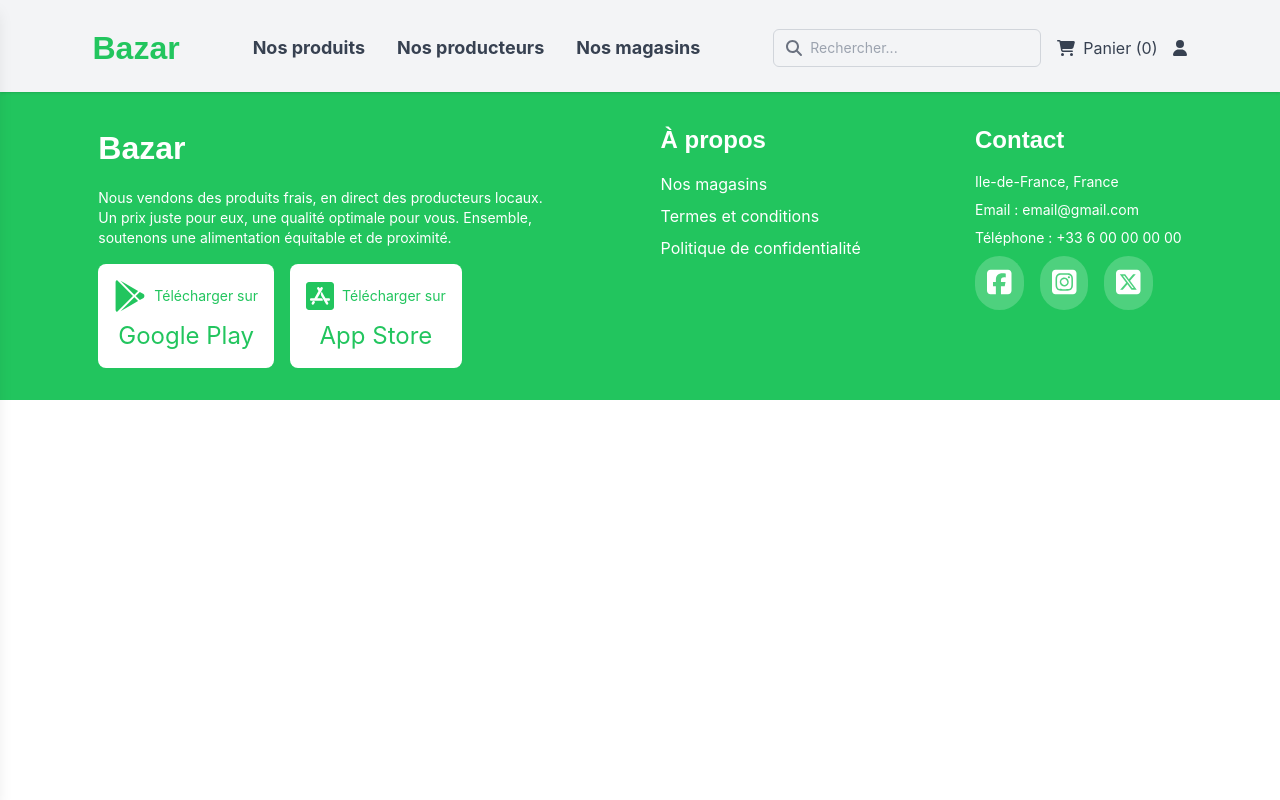
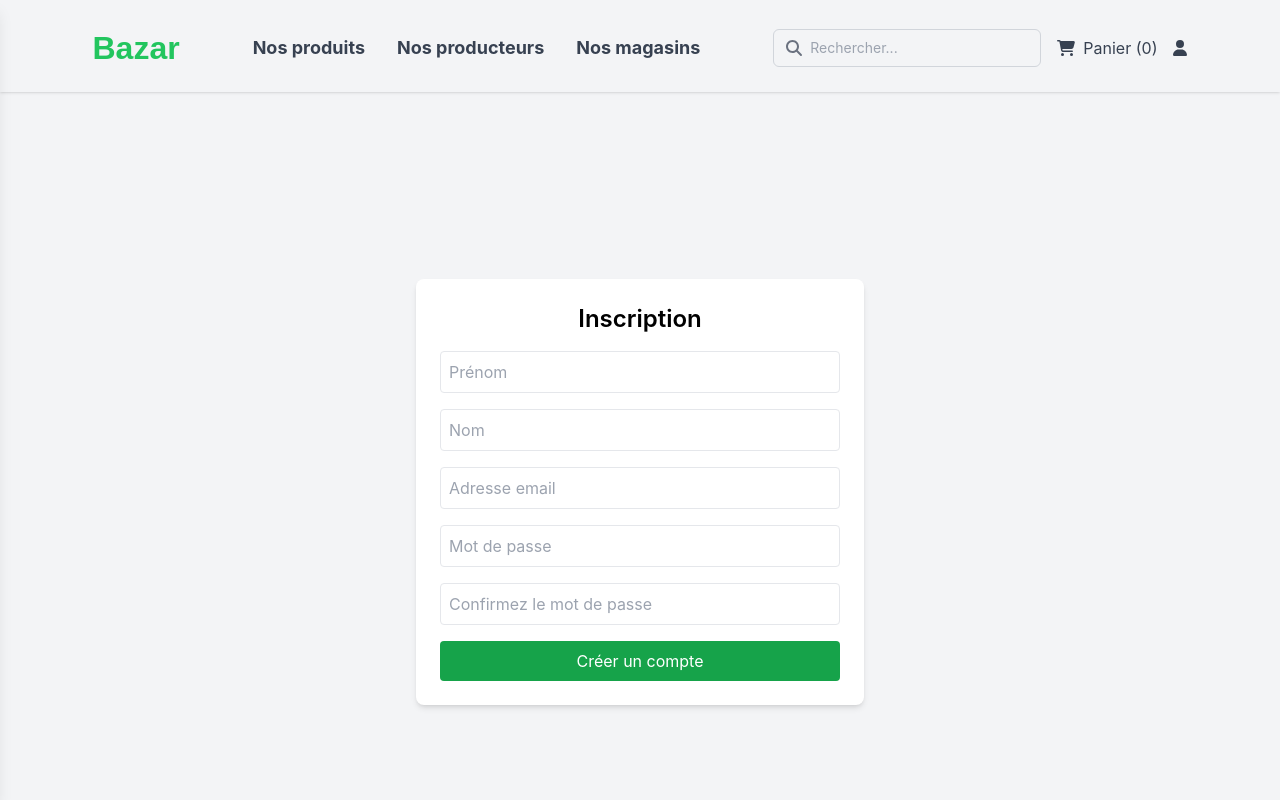
Before and after one commit to Sushib08/bazar, a React (Create React App) app in the folder client/: page /inscription in a window 1280 px wide. Shown: the top 800 px of the page. Built offline with nearby package versions, Linux system fonts and the light colour scheme.

Commit message:
feat(auth): add login and signup pages with form validation (front)

```diff
--- a/client/src/App.tsx
+++ b/client/src/App.tsx
@@ -5,16 +5,20 @@ import Home from "./pages/Home";
 import Footer from "./components/sections/Footer";
 import LocalProducers from "./pages/LocalProducers";
 import Products from "./pages/Products";
+import Connexion from "./pages/Connexion";
+import Inscription from "./pages/Inscription";
 
 const App: React.FC = () => {
   return (
     <Router>
       <Header />
-      <main className="">
+      <main>
         <Routes>
           <Route path="/" element={<Home />} />
           <Route path="/produits" element={<Products />} />
           <Route path="/producteurs" element={<LocalProducers />} />
+          <Route path="/connexion" element={<Connexion />} />
+          <Route path="/inscription" element={<Inscription />} />
         </Routes>
       </main>
       <Footer />
--- a/client/src/components/elements/ConnexionButton.tsx
+++ b/client/src/components/elements/ConnexionButton.tsx
@@ -1,10 +1,20 @@
 import React from "react";
 import { FontAwesomeIcon } from "@fortawesome/react-fontawesome";
 import { faUser } from "@fortawesome/free-solid-svg-icons";
+import { useNavigate } from "react-router-dom";
 
 const ConnexionButton = () => {
+  const navigate = useNavigate();
+
+  const handleClick = () => {
+    navigate("/connexion");
+  };
+
   return (
-    <button className="text-gray-700">
+    <button
+      className="text-gray-700 hover:text-green-600"
+      onClick={handleClick}
+    >
       <FontAwesomeIcon icon={faUser} />
     </button>
   );
--- /dev/null
+++ b/client/src/components/sections/SignupForm.tsx
@@ -0,0 +1,117 @@
+import React, { useState } from "react";
+
+const SignupForm: React.FC = () => {
+  const [formData, setFormData] = useState({
+    firstName: "",
+    lastName: "",
+    email: "",
+    password: "",
+    confirmPassword: "",
+  });
+
+  const [errors, setErrors] = useState<{ [key: string]: string }>({});
+
+  const handleChange = (e: React.ChangeEvent<HTMLInputElement>) => {
+    setFormData({ ...formData, [e.target.name]: e.target.value });
+  };
+
+  const validate = () => {
+    const newErrors: { [key: string]: string } = {};
+    if (!formData.firstName) newErrors.firstName = "First name is required.";
+    if (!formData.lastName) newErrors.lastName = "Last name is required.";
+    if (!formData.email) newErrors.email = "Email is required.";
+    if (!formData.password) newErrors.password = "Password is required.";
+    if (formData.password !== formData.confirmPassword) {
+      newErrors.confirmPassword = "Passwords do not match.";
+    }
+    return newErrors;
+  };
+
+  const handleSubmit = (e: React.FormEvent) => {
+    e.preventDefault();
+    const validationErrors = validate();
+    if (Object.keys(validationErrors).length > 0) {
+      setErrors(validationErrors);
+    } else {
+      setErrors({});
+      console.log("Form submitted:", formData);
+      // Ajoute ici l'appel à ton backend si besoin
+    }
+  };
+
+  return (
+    <form
+      onSubmit={handleSubmit}
+      className="max-w-md mx-auto p-6 bg-white shadow-md rounded-lg space-y-4"
+    >
+      <h2 className="text-2xl font-semibold text-center">Sign Up</h2>
+
+      <input
+        type="text"
+        name="firstName"
+        placeholder="First Name"
+        value={formData.firstName}
+        onChange={handleChange}
+        className="w-full border p-2 rounded"
+      />
+      {errors.firstName && (
+        <p className="text-red-500 text-sm">{errors.firstName}</p>
+      )}
+
+      <input
+        type="text"
+        name="lastName"
+        placeholder="Last Name"
+        value={formData.lastName}
+        onChange={handleChange}
+        className="w-full border p-2 rounded"
+      />
+      {errors.lastName && (
+        <p className="text-red-500 text-sm">{errors.lastName}</p>
+      )}
+
+      <input
+        type="email"
+        name="email"
+        placeholder="Email Address"
+        value={formData.email}
+        onChange={handleChange}
+        className="w-full border p-2 rounded"
+      />
+      {errors.email && <p className="text-red-500 text-sm">{errors.email}</p>}
+
+      <input
+        type="password"
+        name="password"
+        placeholder="Password"
+        value={formData.password}
+        onChange={handleChange}
+        className="w-full border p-2 rounded"
+      />
+      {errors.password && (
+        <p className="text-red-500 text-sm">{errors.password}</p>
+      )}
+
+      <input
+        type="password"
+        name="confirmPassword"
+        placeholder="Confirm Password"
+        value={formData.confirmPassword}
+        onChange={handleChange}
+        className="w-full border p-2 rounded"
+      />
+      {errors.confirmPassword && (
+        <p className="text-red-500 text-sm">{errors.confirmPassword}</p>
+      )}
+
+      <button
+        type="submit"
+        className="w-full bg-green-600 text-white py-2 rounded hover:bg-green-700 transition"
+      >
+        Register
+      </button>
+    </form>
+  );
+};
+
+export default SignupForm;
--- /dev/null
+++ b/client/src/pages/Connexion.tsx
@@ -0,0 +1,63 @@
+import React, { useState } from "react";
+import { Link } from "react-router-dom";
+
+const Connexion: React.FC = () => {
+  const [email, setEmail] = useState("");
+  const [password, setPassword] = useState("");
+  const [error, setError] = useState("");
+
+  const handleSubmit = (e: React.FormEvent) => {
+    e.preventDefault();
+    if (!email || !password) {
+      setError("Veuillez remplir tous les champs.");
+      return;
+    }
+    setError("");
+    console.log("Connexion avec :", { email, password });
+  };
+
+  return (
+    <div className="min-h-screen flex items-center justify-center bg-gray-100">
+      <form
+        onSubmit={handleSubmit}
+        className="w-full max-w-sm p-6 bg-white rounded-lg shadow-md space-y-4"
+      >
+        <h2 className="text-2xl font-bold text-center">Connexion</h2>
+
+        <input
+          type="email"
+          placeholder="Adresse email"
+          value={email}
+          onChange={(e) => setEmail(e.target.value)}
+          className="w-full border p-2 rounded"
+        />
+
+        <input
+          type="password"
+          placeholder="Mot de passe"
+          value={password}
+          onChange={(e) => setPassword(e.target.value)}
+          className="w-full border p-2 rounded"
+        />
+
+        {error && <p className="text-red-500 text-sm">{error}</p>}
+
+        <button
+          type="submit"
+          className="w-full bg-green-600 text-white py-2 rounded hover:bg-green-700 transition"
+        >
+          Se connecter
+        </button>
+
+        <p className="text-sm text-center">
+          Pas encore de compte ?{" "}
+          <Link to="/inscription" className="text-green-600 hover:underline">
+            Créer un compte
+          </Link>
+        </p>
+      </form>
+    </div>
+  );
+};
+
+export default Connexion;
--- /dev/null
+++ b/client/src/pages/Inscription.tsx
@@ -0,0 +1,119 @@
+import React, { useState } from "react";
+
+const Inscription: React.FC = () => {
+  const [formData, setFormData] = useState({
+    firstName: "",
+    lastName: "",
+    email: "",
+    password: "",
+    confirmPassword: "",
+  });
+
+  const [errors, setErrors] = useState<{ [key: string]: string }>({});
+
+  const handleChange = (e: React.ChangeEvent<HTMLInputElement>) => {
+    setFormData({ ...formData, [e.target.name]: e.target.value });
+  };
+
+  const validate = () => {
+    const newErrors: { [key: string]: string } = {};
+    if (!formData.firstName) newErrors.firstName = "First name is required.";
+    if (!formData.lastName) newErrors.lastName = "Last name is required.";
+    if (!formData.email) newErrors.email = "Email is required.";
+    if (!formData.password) newErrors.password = "Password is required.";
+    if (formData.password !== formData.confirmPassword) {
+      newErrors.confirmPassword = "Passwords do not match.";
+    }
+    return newErrors;
+  };
+
+  const handleSubmit = (e: React.FormEvent) => {
+    e.preventDefault();
+    const validationErrors = validate();
+    if (Object.keys(validationErrors).length > 0) {
+      setErrors(validationErrors);
+    } else {
+      setErrors({});
+      console.log("Inscription réussie avec :", formData);
+      // Appel API ou redirection ici
+    }
+  };
+
+  return (
+    <div className="min-h-screen flex items-center justify-center bg-gray-100">
+      <form
+        onSubmit={handleSubmit}
+        className="max-w-md w-full p-6 bg-white shadow-md rounded-lg space-y-4"
+      >
+        <h2 className="text-2xl font-semibold text-center">Inscription</h2>
+
+        <input
+          type="text"
+          name="firstName"
+          placeholder="Prénom"
+          value={formData.firstName}
+          onChange={handleChange}
+          className="w-full border p-2 rounded"
+        />
+        {errors.firstName && (
+          <p className="text-red-500 text-sm">{errors.firstName}</p>
+        )}
+
+        <input
+          type="text"
+          name="lastName"
+          placeholder="Nom"
+          value={formData.lastName}
+          onChange={handleChange}
+          className="w-full border p-2 rounded"
+        />
+        {errors.lastName && (
+          <p className="text-red-500 text-sm">{errors.lastName}</p>
+        )}
+
+        <input
+          type="email"
+          name="email"
+          placeholder="Adresse email"
+          value={formData.email}
+          onChange={handleChange}
+          className="w-full border p-2 rounded"
+        />
+        {errors.email && <p className="text-red-500 text-sm">{errors.email}</p>}
+
+        <input
+          type="password"
+          name="password"
+          placeholder="Mot de passe"
+          value={formData.password}
+          onChange={handleChange}
+          className="w-full border p-2 rounded"
+        />
+        {errors.password && (
+          <p className="text-red-500 text-sm">{errors.password}</p>
+        )}
+
+        <input
+          type="password"
+          name="confirmPassword"
+          placeholder="Confirmez le mot de passe"
+          value={formData.confirmPassword}
+          onChange={handleChange}
+          className="w-full border p-2 rounded"
+        />
+        {errors.confirmPassword && (
+          <p className="text-red-500 text-sm">{errors.confirmPassword}</p>
+        )}
+
+        <button
+          type="submit"
+          className="w-full bg-green-600 text-white py-2 rounded hover:bg-green-700 transition"
+        >
+          Créer un compte
+        </button>
+      </form>
+    </div>
+  );
+};
+
+export default Inscription;
```
